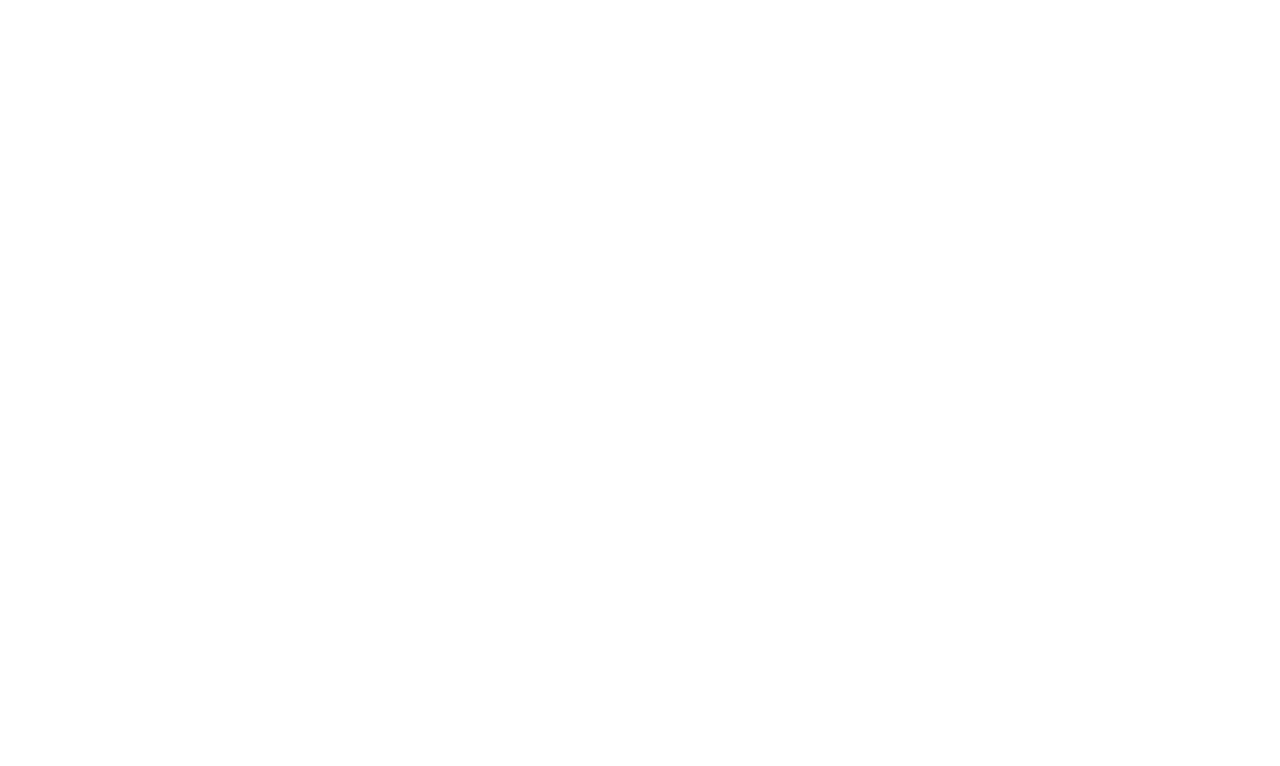
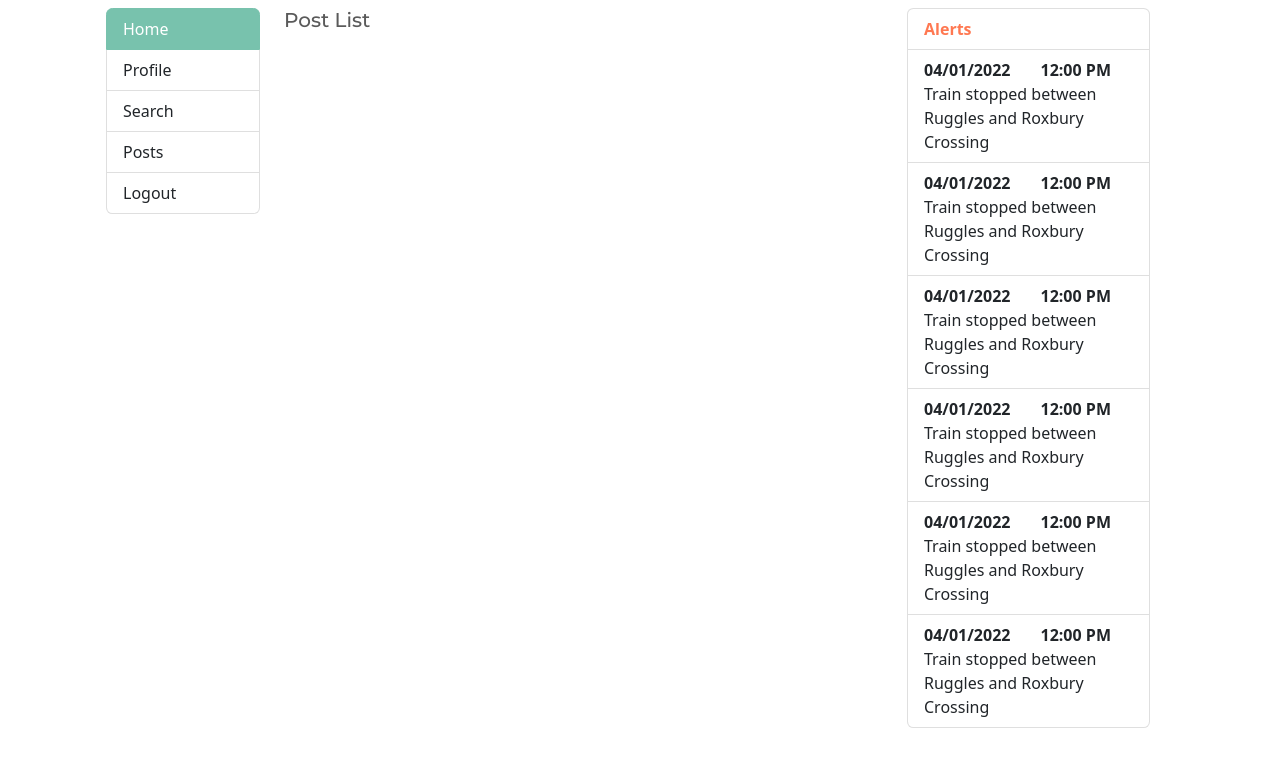
Before and after one commit to klaidaazizi/MBTA-WebApp, a React (Create React App) app: page /posts in a window 1280 px wide. Before the commit this address had no page. Shown: the top 766 px of the page. Built offline with nearby package versions, Linux system fonts and the light colour scheme.

Commit message:
Added reducer for navigation bar. Can navigate page using nav bar and proper nav item highlights.

```diff
--- a/src/App.js
+++ b/src/App.js
@@ -10,6 +10,7 @@
 import PrivacyPolicy from "./components/privacy-policy";
 import HomeScreen from "./components/home-screen";
 import Home from "./components";
+import PostList from "./components/post-list";
 
 function App() {
   return (
@@ -28,6 +29,8 @@
                              element={<ProfileScreen/>}/>
                       <Route path="search"
                              element={<SearchScreen/>}/>
+                      <Route path="posts"
+                             element={<PostList/>}/>
                       <Route path="policy"
                              element={<PrivacyPolicy/>}/>
                   </Route>
--- a/src/components/index.js
+++ b/src/components/index.js
@@ -1,11 +1,17 @@
 import React from "react";
+import NavigationReducer from "../reducers/navigation-reducer";
+import {combineReducers, createStore} from "redux";
+import {Provider} from "react-redux";
 import NavigationBar from "./navigation-bar";
 import AlertsBar from "./alerts-bar";
 import {Outlet} from "react-router-dom";
 
+const reducers = combineReducers({navigationData: NavigationReducer});
+const store = createStore(reducers);
+
 const Home = () => {
     return (
-
+        <Provider store={store}>
             <div className='container row mt-2'>
                 <div className='col-2'>
                     <NavigationBar/>
@@ -17,7 +23,7 @@
                     <AlertsBar/>
                 </div>
             </div>
-
+        </Provider>
     );
 };
 
--- a/src/components/navigation-bar/index.js
+++ b/src/components/navigation-bar/index.js
@@ -1,17 +1,45 @@
-import React from "react";
+import React, {useState} from "react";
+import {useDispatch, useSelector} from "react-redux";
+import {Link} from "react-router-dom";
 
-const NavigationBar = ({active = {
-                        "active": "home"
-                        }}) => {
+const NavigationBar = () => {
+    const navigationData = useSelector(state => state.navigationData)
+    const dispatch = useDispatch();
+    const changeHighlight = (highlight) => {
+        dispatch({
+            type: 'UPDATE_PAGE',
+            activePage: highlight
+        })
+    }
     return(
         <>
-            <ul className='list-group'>
-                <li className={`list-group-item ${active.active === "home" ? 'active': ''}`}>Home</li>
-                <li className={`list-group-item ${active.active === "profile" ? 'active': ''}`}>Profile</li>
-                <li className={`list-group-item ${active.active === "search" ? 'active': ''}`}>Search</li>
-                <li className={`list-group-item ${active.active === "profile" ? 'posts': ''}`}>Posts</li>
-                <li className={`list-group-item ${active.active === "logout" ? 'active': ''}`}>Logout</li>
-            </ul>
+            <div className='list-group'>
+                <Link to='/'
+                      onClick={() => changeHighlight('home')}
+                      className={`list-group-item ${navigationData.activePage === "home" ? 'active': ''}`}>
+                    <span>Home</span>
+                </Link>
+                <Link to='/profile'
+                      onClick={() => changeHighlight('profile')}
+                      className={`list-group-item ${navigationData.activePage === "profile" ? 'active': ''}`}>
+                    <span>Profile</span>
+                </Link>
+                <Link to='/search'
+                      onClick={() => changeHighlight('search')}
+                      className={`list-group-item ${navigationData.activePage === "search" ? 'active': ''}`}>
+                    <span>Search</span>
+                </Link>
+                <Link to='/posts'
+                      onClick={() => changeHighlight('posts')}
+                      className={`list-group-item ${navigationData.activePage === "posts" ? 'active': ''}`}>
+                    <span>Posts</span>
+                </Link>
+                <Link to='/profile'
+                      onClick={() => changeHighlight('logout')}
+                      className={`list-group-item ${navigationData.activePage === "logout" ? 'active': ''}`}>
+                    <span>Logout</span>
+                </Link>
+            </div>
         </>
     )
 };
--- /dev/null
+++ b/src/components/post-list/index.js
@@ -0,0 +1,11 @@
+import React from "react";
+
+const PostList = () => {
+    return (
+        <div>
+            <h5> Post List</h5>
+        </div>
+    )
+};
+
+export default PostList;
--- a/src/components/search-screen/index.js
+++ b/src/components/search-screen/index.js
@@ -4,7 +4,7 @@
 const SearchScreen = () => {
     return (
         <div>
-            <h6> Search Screen</h6>
+            <h5> Search Screen</h5>
         </div>
     )
 };
--- /dev/null
+++ b/src/data/navigation.json
@@ -0,0 +1,3 @@
+{
+  "activePage": "home"
+}
--- /dev/null
+++ b/src/reducers/navigation-reducer.js
@@ -0,0 +1,15 @@
+import navigationData from '../data/navigation.json'
+
+const NavigationReducer = (state = navigationData, action) => {
+    switch (action.type){
+        case 'UPDATE_PAGE':
+            state = {
+                activePage: action.activePage
+            };
+            return state;
+        default:
+            return state;
+    }
+}
+
+export default NavigationReducer;
```
Also changed, not shown: 1 other file (tests, documents, lock files or other folders). Lines whose indentation alone changed are shown as unchanged.
